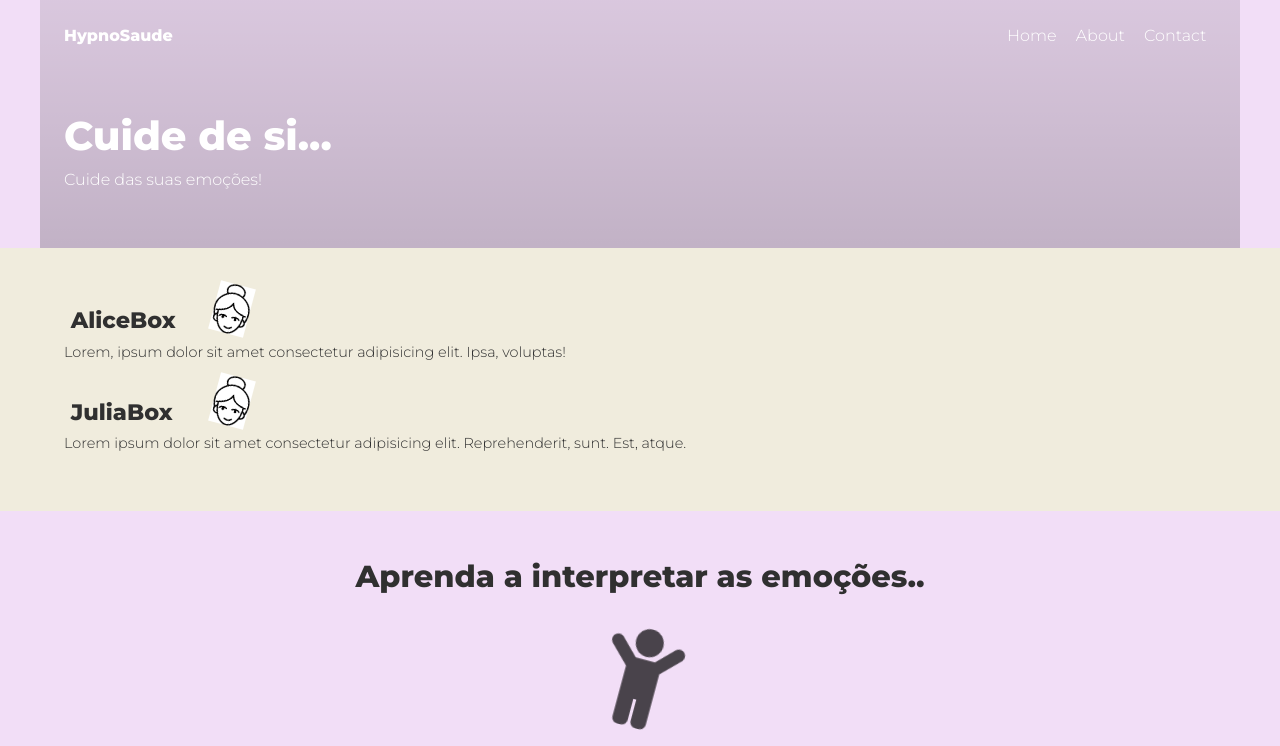
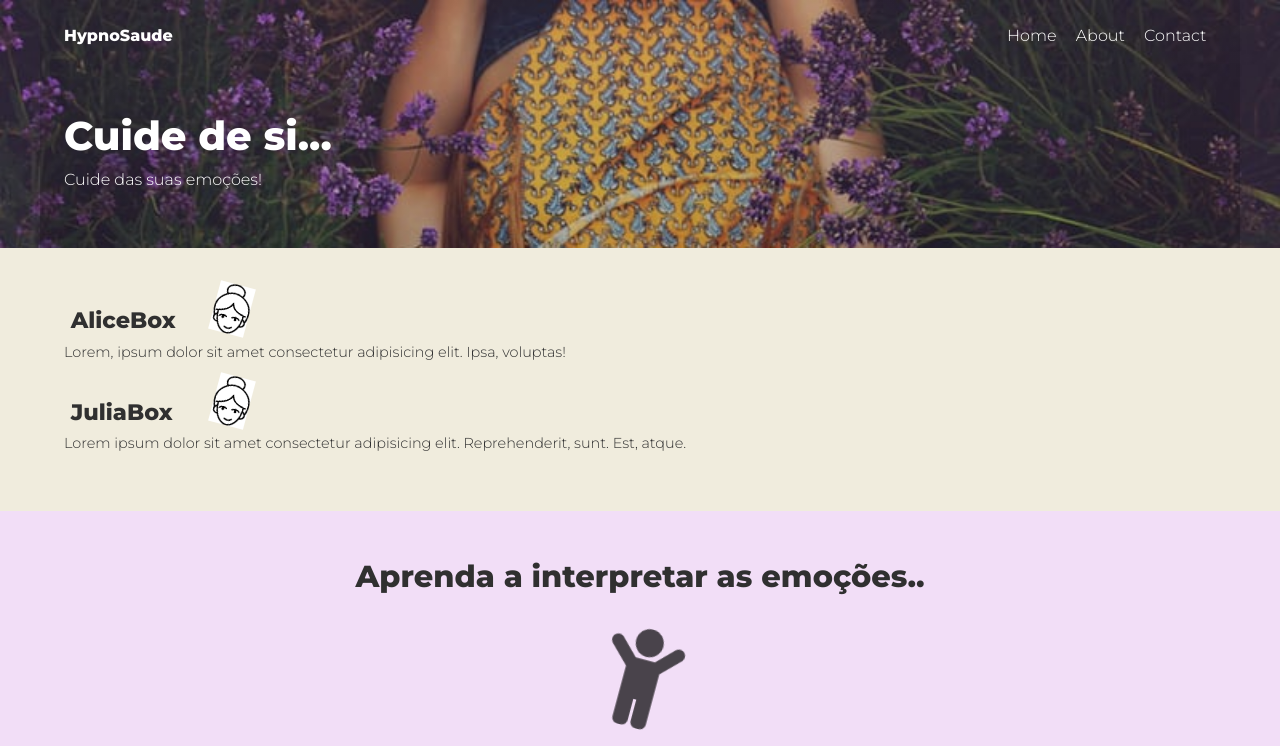
Before and after one commit to sanu077/projectomae, a plain HTML site: page dozero/index.html in a window 1280 px wide. Shown: the top 746 px of the page. Drawn offline with nearby package versions, Linux system fonts and the light colour scheme; the site is published under a folder, as on GitHub Pages, so addresses that start at the root find nothing.

Commit message:
Update style.css

```diff
--- a/dozero/css/style.css
+++ b/dozero/css/style.css
@@ -32,7 +32,7 @@ ul {
 }
 
 .hero-wrapper {
-  background: url("/dozero/img/hero-2.jpg");
+  background: url("img/hero-2.jpg");
   background-size: cover;
 }
 
```
